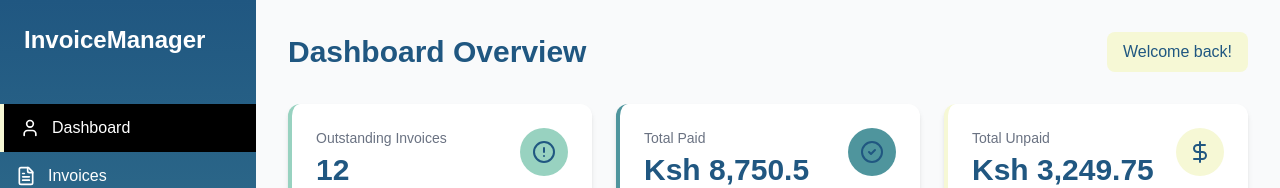
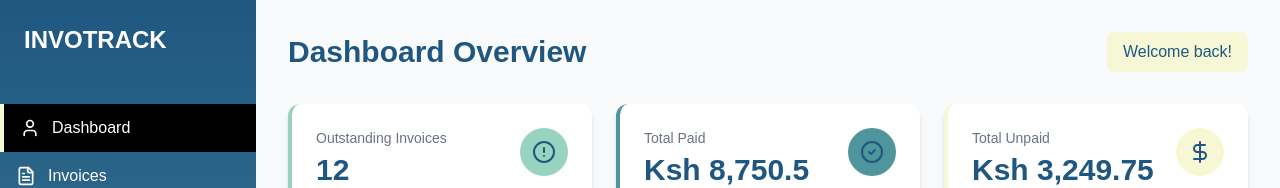
Before and after one commit to Murega14/invotrack_frontend, a Next.js app: page /dashboard in a window 1280 px wide. Shown: the top 188 px of the page. Built offline with nearby package versions, Linux system fonts and the light colour scheme.

Commit message:
Rename application title from "InvoiceManager" to "INVOTRACK" in dashboard component

```diff
--- a/app/dashboard/page.js
+++ b/app/dashboard/page.js
@@ -14,7 +14,7 @@
       {/* Navigation sidebar */}
       <div className="fixed inset-y-0 left-0 w-64 bg-gradient-to-b from-[#205781] to-[#4F959D] text-white">
         <div className="p-6">
-          <h1 className="text-2xl font-bold">InvoiceManager</h1>
+          <h1 className="text-2xl font-bold">INVOTRACK</h1>
         </div>
         <nav className="mt-6">
           <div className="bg-black bg-opacity-10 px-4 py-3 text-white border-l-4 border-[#F6F8D5] font-medium">
```
